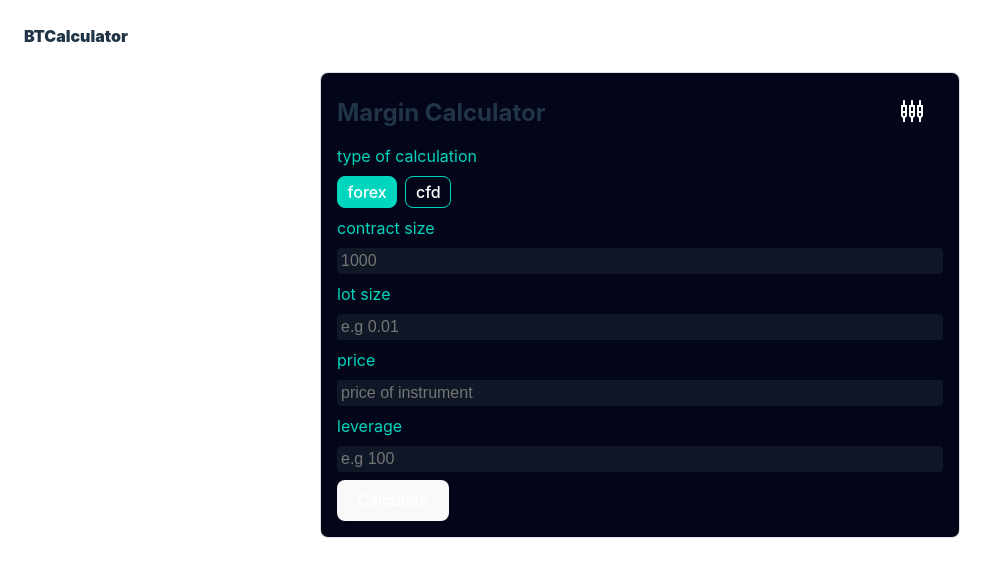
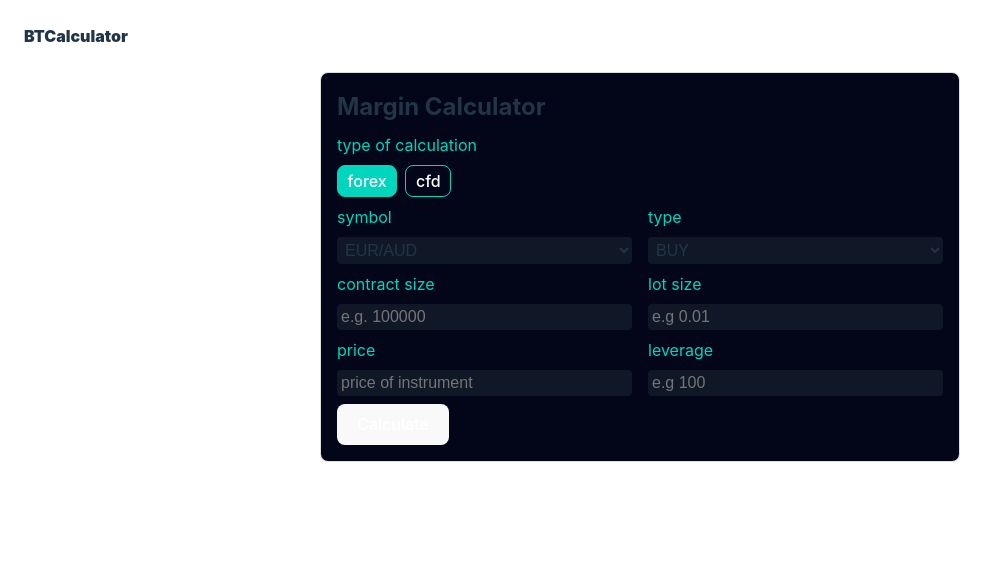
Before and after one commit to markojanja/btcalculator, a React (Vite) app in the folder frontend/: page /margin in a window 1280 px wide. Shown: the top 576 px of the page, without its empty margins (0-999 px from the left). Built offline with nearby package versions, Linux system fonts and the light colour scheme.

Commit message:
margin calculator v2, updated calculator header

```diff
--- a/frontend/src/components/CalculatorHeading.jsx
+++ b/frontend/src/components/CalculatorHeading.jsx
@@ -1,10 +1,10 @@
 import SettingsButton from "./SettingsButton";
 
-const CalculatorHeading = ({ title, editMode, setEditMode }) => {
+const CalculatorHeading = ({ title, editMode, setEditMode, visible }) => {
   return (
     <div className="calculator-heading">
       <h2>{title}</h2>
-      <SettingsButton editMode={editMode} setEditMode={setEditMode} />
+      {visible && <SettingsButton editMode={editMode} setEditMode={setEditMode} />}
     </div>
   );
 };
--- a/frontend/src/components/MarginCalculator.jsx
+++ b/frontend/src/components/MarginCalculator.jsx
@@ -1,9 +1,11 @@
 import Input from "./Input";
+import Select from "./Select";
 import CalculatorHeading from "./CalculatorHeading";
 import "./PipCalculator.css";
 import ButtonGroup from "./ButtonGroup";
 import { useState } from "react";
 import { marginCalculationCFD, marginCalculationForex } from "../utils/calculations";
+import { allCurrencyPairs } from "../utils/helpers";
 
 const MarginCalculator = () => {
   const [activeType, setActveType] = useState("forex");
@@ -13,6 +15,8 @@ const MarginCalculator = () => {
   const [price, setPrice] = useState("");
   const [leverage, setLeverage] = useState("");
   const [margin, setMargin] = useState("");
+  const [pair, setPair] = useState("EUR/AUD");
+  const [tradeType, setTradeType] = useState("BUY");
 
   const handleTypeSelect = (e) => {
     setActveType(e.target.value);
@@ -35,6 +39,12 @@ const MarginCalculator = () => {
     setMargin(e.target.value);
   };
 
+  const handlePairSelect = (e) => {
+    setPair(e.target.value);
+  };
+  const handleTradeTypeSelect = (e) => {
+    setTradeType(e.target.value);
+  };
   const handleCalculate = () => {
     let res;
     let newPair;
@@ -43,6 +53,8 @@ const MarginCalculator = () => {
       setMargin("-");
       res = marginCalculationForex(contractSize, lotSize, price, leverage);
       newPair = {
+        pair,
+        tradeType,
         contractSize,
         lotSize,
         price,
@@ -54,6 +66,8 @@ const MarginCalculator = () => {
       setLeverage("-");
       res = marginCalculationCFD(contractSize, lotSize, price, margin);
       newPair = {
+        pair,
+        tradeType,
         contractSize,
         lotSize,
         price,
@@ -66,20 +80,40 @@ const MarginCalculator = () => {
       return;
     }
 
-    setCalculations([...calculations, newPair]); // Correct state update
-    console.log([...calculations, newPair]); // Logs updated state
+    setCalculations([...calculations, newPair]);
   };
 
   const calcType = ["forex", "cfd"];
+  const tradeTypeList = ["BUY", "SELL"];
 
   return (
     <>
       <div className="calculator">
-        <CalculatorHeading title={"Margin Calculator"} editMode={false} setEditMode={null} />
+        <CalculatorHeading
+          title={"Margin Calculator"}
+          editMode={false}
+          setEditMode={null}
+          visible={false}
+        />
         <ButtonGroup array={calcType} activeType={activeType} onClick={handleTypeSelect} />
+        <div style={{ display: "flex", flex: "1", width: "100%", gap: "1rem" }}>
+          <Select
+            label={"symbol"}
+            value={pair}
+            onChange={handlePairSelect}
+            array={allCurrencyPairs}
+          />
+          <Select
+            label={"type"}
+            value={tradeType}
+            onChange={handleTradeTypeSelect}
+            array={tradeTypeList}
+          />
+        </div>
+        <div style={{ display: "flex", flex: "1", width: "100%", gap: "1rem" }}>
           <Input
             label={"contract size"}
-          placeholder={"1000"}
+            placeholder={"e.g. 100000"}
             value={contractSize}
             onChange={handleContractSize}
             disabled={false}
@@ -91,6 +125,8 @@ const MarginCalculator = () => {
             onChange={handleLotSize}
             disabled={false}
           />
+        </div>
+        <div style={{ display: "flex", flex: "1", width: "100%", gap: "1rem" }}>
           <Input
             label={"price"}
             placeholder={"price of instrument"}
@@ -116,6 +152,7 @@ const MarginCalculator = () => {
               disabled={false}
             />
           )}
+        </div>
         <button onClick={handleCalculate}>Calculate</button>
       </div>
       {calculations.length > 0 && (
@@ -123,6 +160,8 @@ const MarginCalculator = () => {
           <table className="calculation-table">
             <thead>
               <tr>
+                <th>Symbol</th>
+                <th>type</th>
                 <th>Contract Size</th>
                 <th>Lot Size</th>
                 <th>Price</th>
@@ -134,6 +173,8 @@ const MarginCalculator = () => {
             <tbody>
               {calculations.map((calc, index) => (
                 <tr key={index}>
+                  <td>{calc.pair}</td>
+                  <td>{calc.tradeType}</td>
                   <td>{calc.contractSize}</td>
                   <td>{calc.lotSize}</td>
                   <td>{calc.price}</td>
--- a/frontend/src/components/PipCalculator.jsx
+++ b/frontend/src/components/PipCalculator.jsx
@@ -168,6 +168,7 @@ const PipCalculator = () => {
           title={"Pip Value Calculator"}
           editMode={editMode}
           setEditMode={setEditMode}
+          visible={true}
         />
         <Select
           label={"currency pair"}
--- a/frontend/src/components/PnlCalculator.jsx
+++ b/frontend/src/components/PnlCalculator.jsx
@@ -6,6 +6,7 @@ import axios from "axios";
 import CalculatorHeading from "./CalculatorHeading";
 import Input from "./Input";
 import Info from "./Info";
+
 const PnlCalculator = () => {
   const [currencyPair, setCurrnecyPair] = useState("EUR/USD");
   const [depositCurrency, setDepositCurrency] = useState("USD");
@@ -91,7 +92,12 @@ const PnlCalculator = () => {
     <>
       <Info editMode={editMode} />
       <div className={`calculator ${editMode ? "active-border" : ""}`}>
-        <CalculatorHeading title={"PnL Calculator"} editMode={editMode} setEditMode={setEditMode} />
+        <CalculatorHeading
+          title={"PnL Calculator"}
+          editMode={editMode}
+          setEditMode={setEditMode}
+          visible={true}
+        />
         <div className="input-group flex-col">
           <label htmlFor="">currency pair</label>
           <select type="text" value={currencyPair} onChange={handleCurrencySelect}>
--- a/frontend/src/components/Select.jsx
+++ b/frontend/src/components/Select.jsx
@@ -1,8 +1,8 @@
 const Select = ({ label, value, onChange, array }) => {
   return (
     <div className="input-group flex-col">
-      <label htmlFor="curr_pair">{label}</label>
-      <select id="curr_pair" value={value} onChange={onChange}>
+      <label>{label}</label>
+      <select value={value} onChange={onChange}>
         {array.map((pair) => (
           <option key={pair} value={pair}>
             {pair}
```
Lines whose indentation alone changed are shown as unchanged.
